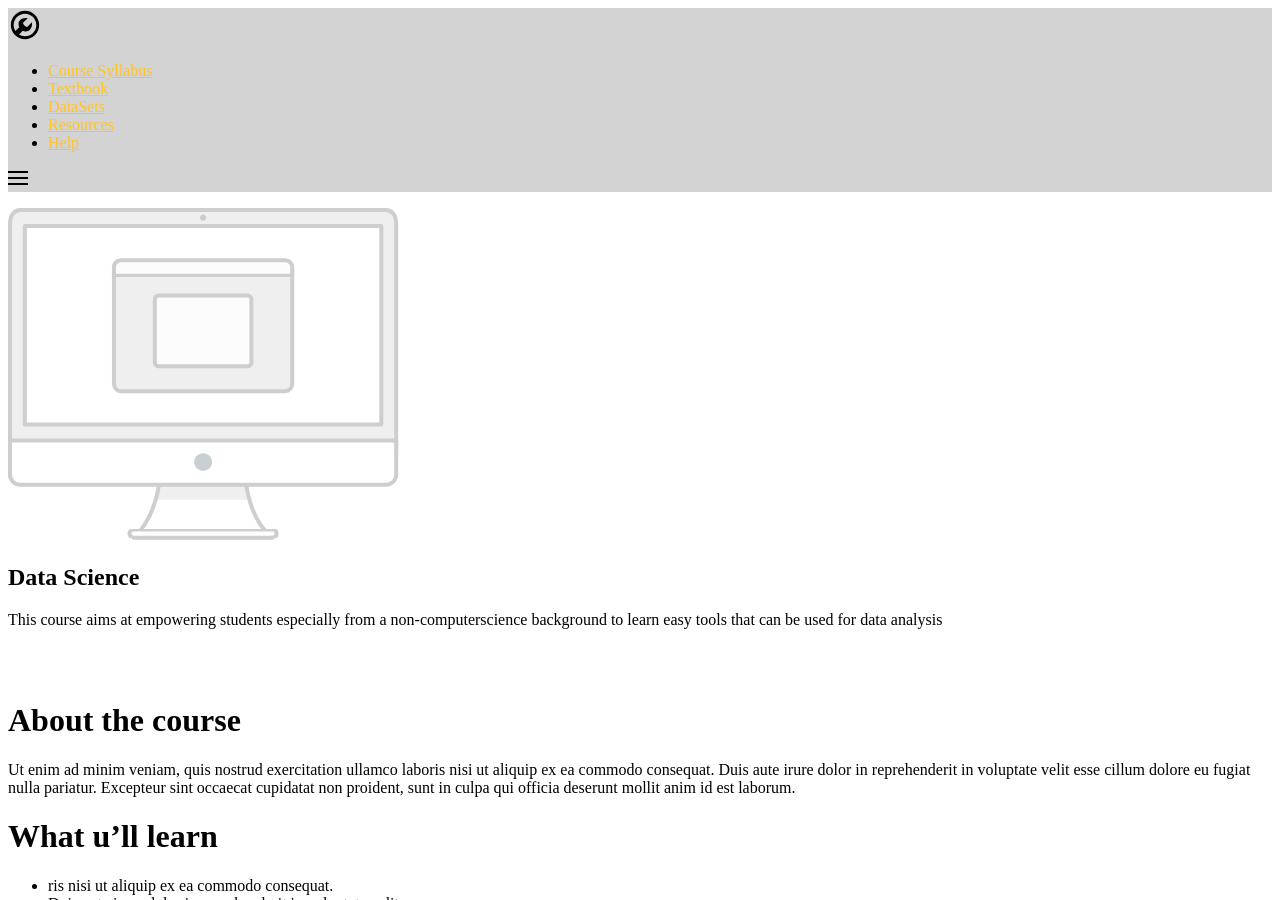
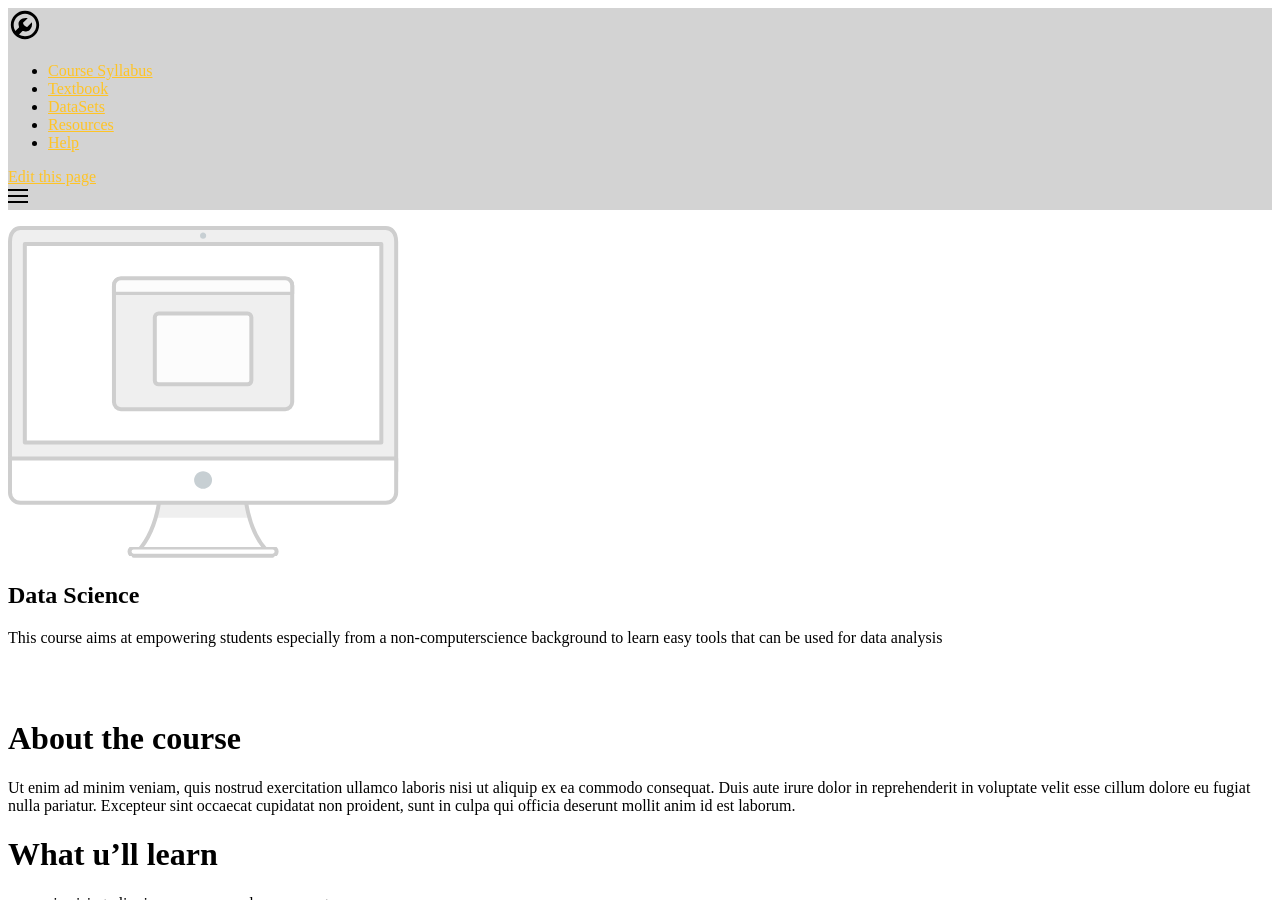
Before and after one commit to hasi96/course_website, a Jekyll site: the page built from index.md, in a window 1280 px wide and 900 px high. Built offline with Jekyll 4.4.1, drawn with Linux system fonts in a browser that asks for light colours; nearby versions of some CDN libraries; comment, search, counter and statistics services are not loaded; a style sheet for code colours, icons or effects is not loaded; our own code applies the rules of GitHub Pages for plain Markdown files.

Commit message:
try edit

```diff
--- a/_layouts/default.html
+++ b/_layouts/default.html
@@ -85,6 +85,7 @@ var file = new Blob([rat], {type: file});
 
             {% unless page.hero%}
             <div>
+             <a href="https://github.com/hasi96/course_website/blob/gh-pages/{{page.path}}">Edit this page</a>
           </div>
 
             <script>
```
